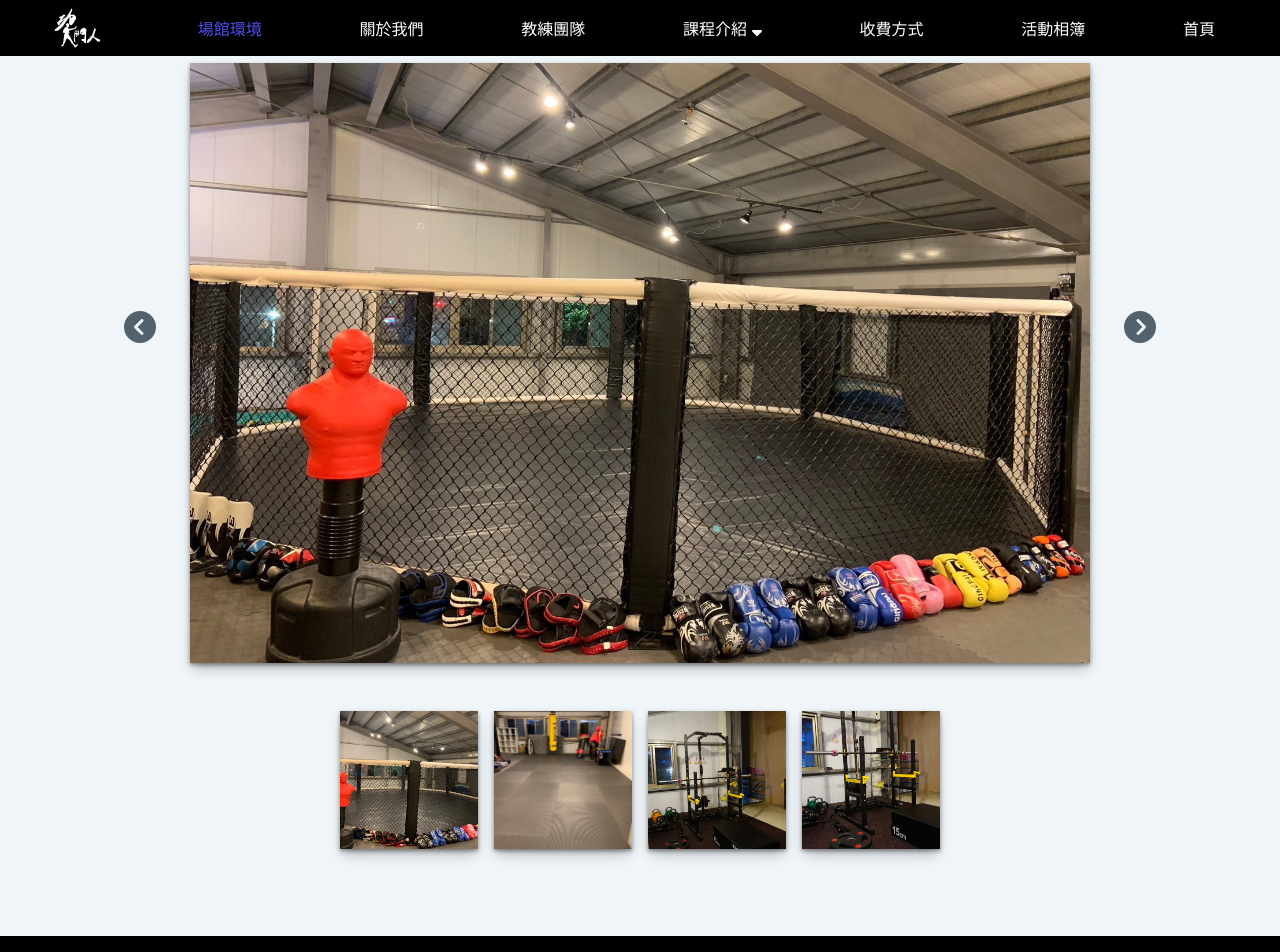
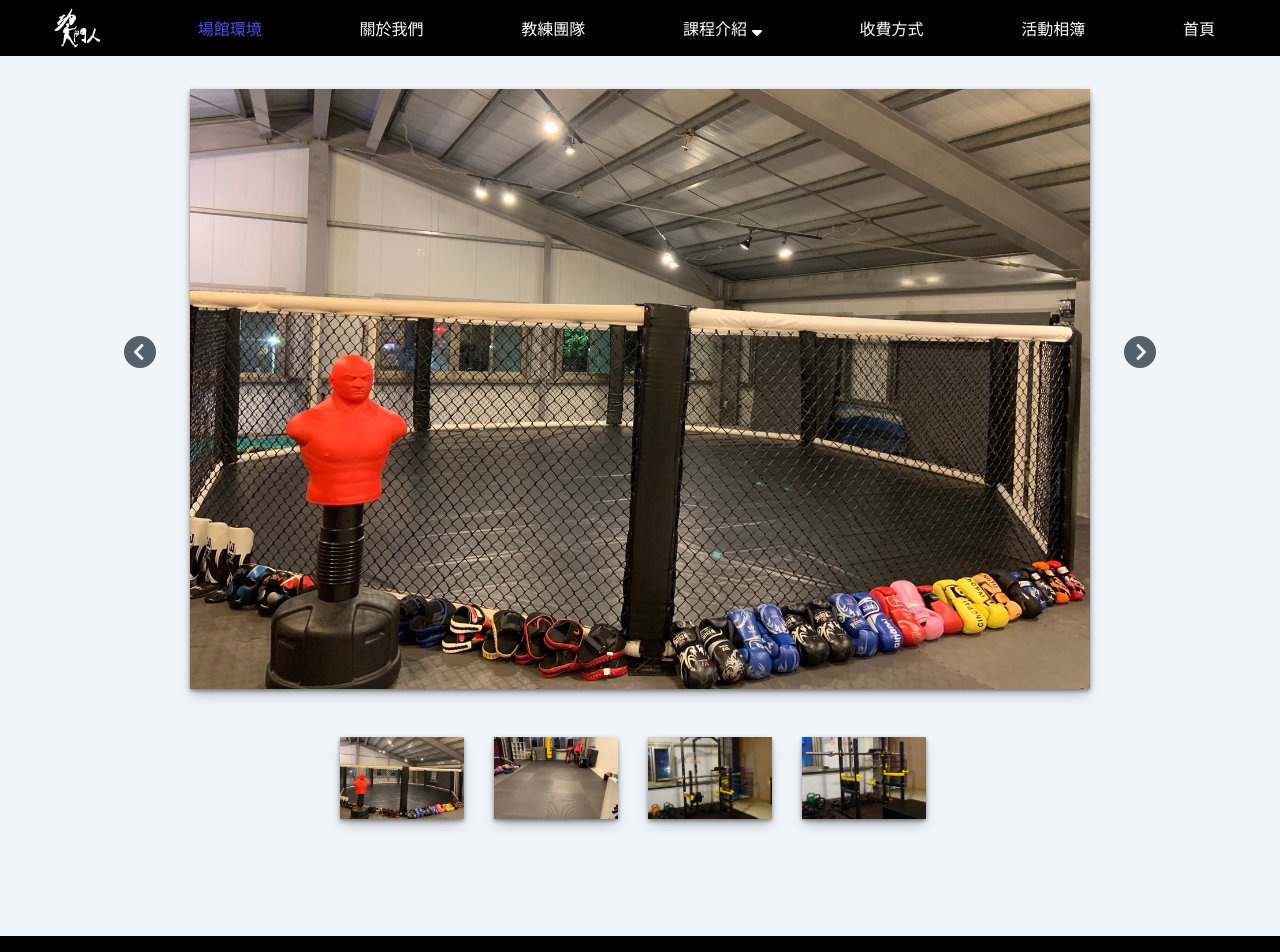
Before and after one commit to ofins/tamsui-kickboxing, a React (Vite) app: page /gym-album in a window 1280 px wide. Shown: the top 952 px of the page. Built offline with nearby package versions, Linux system fonts and the light colour scheme; a web font is replaced by a local one.

Commit message:
updated lazyload

```diff
--- a/src/pages/Album.jsx
+++ b/src/pages/Album.jsx
@@ -18,7 +18,7 @@ const Album = () => {
   return (
     <div className="album--container">
       {photoList.map((image, i) => (
-        <LazyLoadImage key={i} data-aos="zoom-in" src={`./images/${image}.jpg`} alt={`photo of ${image}`} />
+        <LazyLoadImage effect='blur' key={i} data-aos="zoom-in" src={`./images/${image}.jpg`} alt={`photo of ${image}`} />
       ))}
       <ReserveButton/>
     </div>
--- a/src/pages/Coaches.jsx
+++ b/src/pages/Coaches.jsx
@@ -13,7 +13,7 @@ const Coaches = () => {
   const coachList = coachesData.map((coach, index) => (
     <div key={index} data-aos="fade-right" className="coach">
       <div className="portrait">
-        <LazyLoadImage src={coach.imageURL} alt={`photo of ${coach.name}`} />
+        <LazyLoadImage effect='blur' src={coach.imageURL} alt={`photo of ${coach.name}`} />
       </div>
       <div className="context">
         <h1>{coach.name}<span>教練</span></h1>
--- a/src/pages/GymAlbum.jsx
+++ b/src/pages/GymAlbum.jsx
@@ -49,7 +49,7 @@ const GymAlbum = () => {
   return (
     <div className="gymAlbum--container">
       <div className="mainFrame">
-        <LazyLoadImage src={`./images/g${photoList[last]}.jpg`} />
+        <img className='mainframe-img' src={`./images/g${photoList[last]}.jpg`} />
         <div className="btn-elements">
           <button onClick={handlePrev}><FontAwesomeIcon icon={faCircleChevronLeft} /></button>
           <button onClick={handleNext}><FontAwesomeIcon icon={faCircleChevronRight} /></button>
@@ -57,7 +57,7 @@ const GymAlbum = () => {
       </div>
       <div className="gallery">
         {filteredArr.map((image, index) => (
-          <LazyLoadImage key={index} src={`./images/g${image}.jpg`} alt={`photo of ${image}`} />
+          <LazyLoadImage className='mainframe-img' effect='blur' key={index} src={`./images/g${image}.jpg`} alt={`photo of ${image}`} />
         ))}
       </div>
     </div>
--- a/src/styles/GymAlbum.css
+++ b/src/styles/GymAlbum.css
@@ -15,7 +15,7 @@
     margin-top:3em;
 }
 
-.gymAlbum--container .mainFrame img {
+.mainframe-img {
     width:90%;
     /* height:500px; */
     aspect-ratio: 1.5;
@@ -58,7 +58,7 @@
     max-width:600px;
 }
 
-.gymAlbum--container .gallery img {
+.gallery-img {
     aspect-ratio: 1;
     object-fit: cover;
     box-shadow: var(--bs-2);
```
